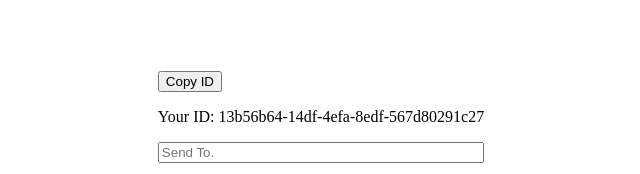
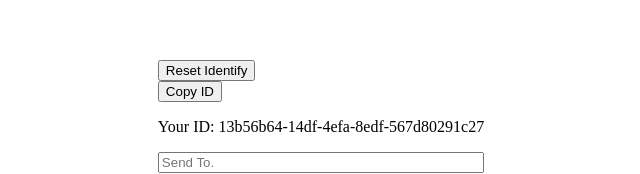
Before and after one commit to gustavocamposa/web-messenger, a React (Vite) app in the folder frontend/: page / in a window 1280 px wide. Shown: the part 149-323 px from the top of the page, without its empty margins (319-959 px from the left). Built offline with nearby package versions, Linux system fonts and the light colour scheme; no server answers.

Commit message:
feat: reset identify

```diff
--- a/frontend/src/pages/PaginaPrincipal.jsx
+++ b/frontend/src/pages/PaginaPrincipal.jsx
@@ -6,7 +6,7 @@ export default function PaginaPrincipal() {
   const [message, setMessage] = useState("");
   const [messages, setMessages] = useState([]);
   const [feedback, setFeedback] = useState("");
-  const userId = getUserId();
+  const [userId, setUserId] = useState(getUserId);
 
   async function getMessages() {
     const response = await fetch(`http://localhost:3000/messages/${userId}`);
@@ -57,10 +57,24 @@ export default function PaginaPrincipal() {
   async function copyUserId() {
     await navigator.clipboard.writeText(userId);
   }
+
+  function resetId() {
+    const newUserId = crypto.randomUUID();
+
+    localStorage.setItem("userId", newUserId);
+    setUserId(newUserId);
+  }
+
   return (
     <>
       <div>
-        <button onClick={copyUserId}>Copy ID</button>
+        <button className="btn" onClick={resetId}>
+          Reset Identify
+        </button>
+        <br />
+        <button className="btn" onClick={copyUserId}>
+          Copy ID
+        </button>
         <p>Your ID: {userId}</p>
         <label>
           <input
```
Also changed, not shown: 1 other file (tests, documents, lock files or other folders).
